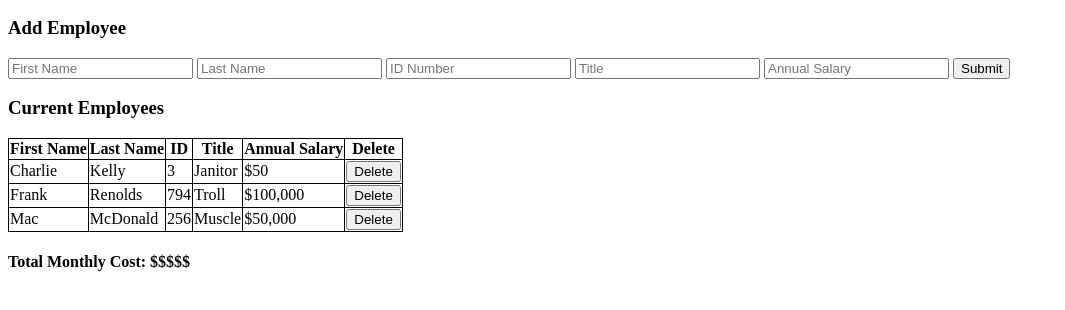
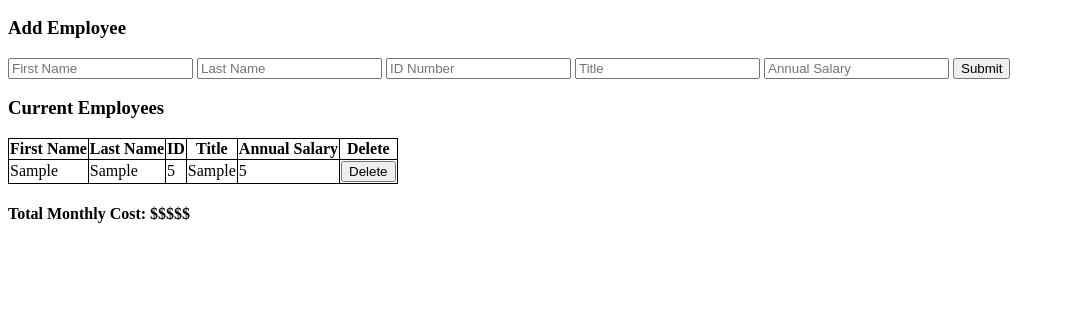
Before and after one commit to vkarlen/Week7-SalaryCalculator, a plain HTML site: page index.html in a window 1280 px wide. Both pictures are taken after typing "Sample", "Sample", "5", "Sample", "5" into the empty fields and a click on the input 981 px from the left and 178 px from the top of the page. Shown: the part 110-420 px from the top of the page, without its empty margins (0-1065 px from the left). Drawn offline with Linux system fonts and the light colour scheme.

Commit message:
Added displayEmployees to add employee info to the table

```diff
--- a/index.html
+++ b/index.html
@@ -37,7 +37,7 @@
             <th>Delete</th>
           </tr>
         </thead>
-        <tbody>
+        <tbody id="employeeTable">
           <tr>
             <td>Charlie</td>
             <td>Kelly</td>
--- a/scripts/client.js
+++ b/scripts/client.js
@@ -1,12 +1,8 @@
-console.log('in js');
-
 $(document).ready(onReady);
 
 const employeeList = [];
 
 function onReady() {
-  console.log('lets do this');
-
   $('#submitButton').on('click', addEmployee);
   $(document).on('click', '.deleteButton', deleteEmployee);
 }
@@ -14,18 +10,18 @@ function onReady() {
 function addEmployee(e) {
   e.preventDefault();
 
-  console.log('in add');
-
-  const newEmployee = {
+  employeeList.push({
     FirstName: $('#fnInput').val(),
     LastName: $('#lnInput').val(),
     IDNum: Number($('#idInput').val()),
     Title: $('#titleInput').val(),
     Salary: Number($('#salaryInput').val()),
-  };
+  });
 
-  employeeList.push(newEmployee);
+  //console.log('in add');
+  //console.log(employeeList);
   emptyInputs();
+  displayEmployees();
 } // end addEmployee
 
 function deleteEmployee() {
@@ -33,7 +29,7 @@ function deleteEmployee() {
 } // end deleteEmployees
 
 function emptyInputs() {
-  console.log('in empty');
+  //console.log('in empty');
 
   $('#fnInput').val('');
   $('#lnInput').val('');
@@ -41,3 +37,22 @@ function emptyInputs() {
   $('#titleInput').val('');
   $('#salaryInput').val('');
 } // end emptyInputs
+
+function displayEmployees() {
+  console.log('in display');
+  // empty employee list
+  // re add list of employees
+  $('#employeeTable').empty();
+  for (person of employeeList) {
+    $('#employeeTable').append(`<tr>
+      <td>${person.FirstName}</td>
+      <td>${person.LastName}</td>
+      <td>${person.IDNum}</td>
+      <td>${person.Title}</td>
+      <td>${person.Salary}</td>
+      <td>
+        <button class="deleteButton">Delete</button>
+      </td>
+    </tr>`);
+  }
+}
```
Also changed, not shown: 1 other file.
